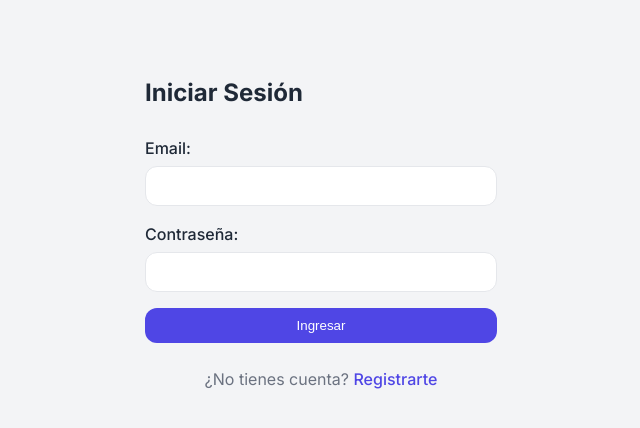
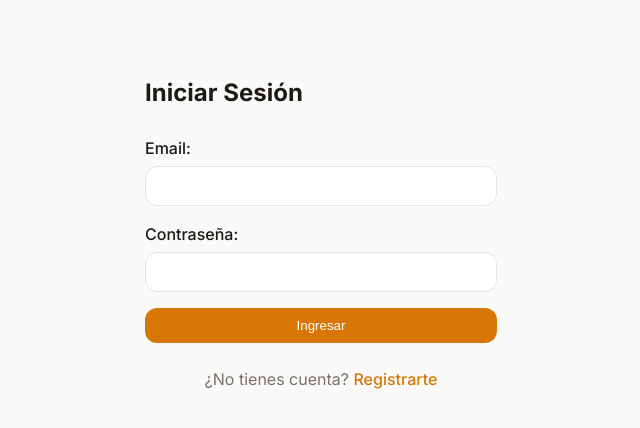
Before and after one commit to AxelQuiroga/frontend_redsocial_proyect, a React (Vite) app: page /login in a window 1280 px wide. Shown: the top 428 px of the page, without its empty margins (319-959 px from the left). Built offline with nearby package versions, Linux system fonts and the light colour scheme; no server answers.

Commit message:
feat(theme): solar palette - warm amber/violet tones

```diff
--- a/src/styles/global.css
+++ b/src/styles/global.css
@@ -1,18 +1,18 @@
 /* Variables de diseño */
 :root {
-  /* Colores */
-  --color-primary: #4f46e5;
-  --color-primary-hover: #4338ca;
-  --color-danger: #ef4444;
-  --color-danger-hover: #dc2626;
-  --color-success: #10b981;
+  /* Colores — SOLAR (cálido) */
+  --color-primary: #d97706;
+  --color-primary-hover: #b45309;
+  --color-danger: #dc2626;
+  --color-danger-hover: #b91c1c;
+  --color-success: #059669;
 
   /* Neutros */
-  --color-bg: #f3f4f6;
+  --color-bg: #fafaf9;
   --color-surface: #ffffff;
-  --color-text: #1f2937;
-  --color-text-secondary: #6b7280;
-  --color-border: #e5e7eb;
+  --color-text: #1c1917;
+  --color-text-secondary: #78716c;
+  --color-border: #e7e5e4;
 
   /* Espaciado */
   --space-xs: 4px;
```
